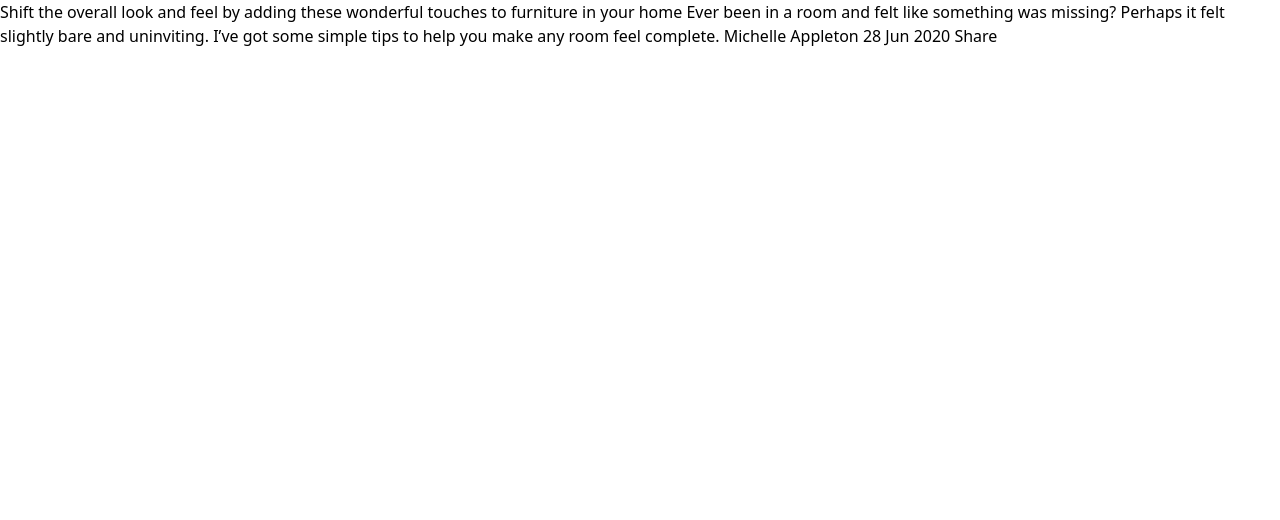
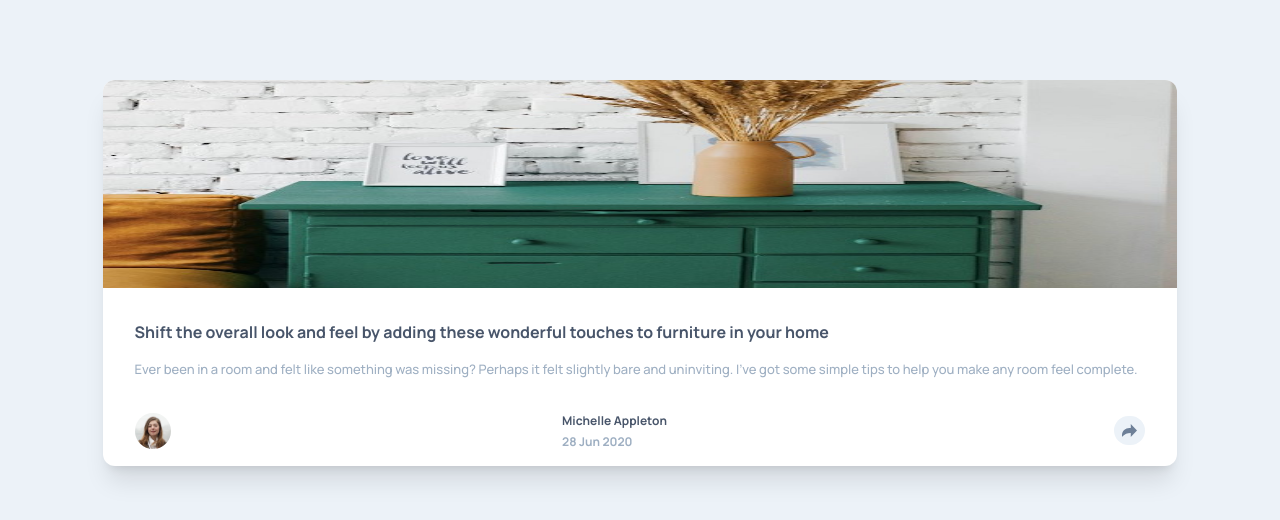
Before and after one commit to gusanchefullstack/prj-02-article-preview-component, a website built with Vite: page index.html in a window 1280 px wide. Built offline with nearby package versions, Linux system fonts and the light colour scheme.

Commit message:
💄  Add styles for 375px screens

```diff
--- a/index.html
+++ b/index.html
@@ -5,16 +5,55 @@
     <link rel="icon" type="image/svg+xml" href="favicon.svg" />
     <meta name="viewport" content="width=device-width, initial-scale=1.0" />
     <title>Frontend Mentor | Article preview component</title>
+    <link rel="preconnect" href="https://fonts.googleapis.com" />
+    <link rel="preconnect" href="https://fonts.gstatic.com" crossorigin />
+    <link
+      href="https://fonts.googleapis.com/css2?family=Manrope:wght@500;700&display=swap"
+      rel="stylesheet"
+    />
   </head>
-  <body>
+  <body
+    class="flex justify-center items-center my-20 mx-6 font-manrope text-project bg-lightGrayishBlue"
+  >
     <div id="app">
-      <main>
-        Shift the overall look and feel by adding these wonderful touches to
-        furniture in your home Ever been in a room and felt like something was
-        missing? Perhaps it felt slightly bare and uninviting. I’ve got some
-        simple tips to help you make any room feel complete. Michelle Appleton
-        28 Jun 2020 Share
-      </main>
+      <article class="bg-white rounded-xl shadow-xl overflow-hidden">
+        <div class="w-full h-52">
+          <img
+            class="w-full h-full"
+            src="images/drawers.jpg"
+            alt="Drawers"
+          />
+        </div>
+        <h1
+          class="text-veryDarkGrayishBlue text-[16px] font-bold pt-8 pb-4 px-8"
+        >
+          Shift the overall look and feel by adding these wonderful touches to
+          furniture in your home
+        </h1>
+        <p class="pl-8 text-grayishBlue pr-10 pb-8">
+          Ever been in a room and felt like something was missing? Perhaps it
+          felt slightly bare and uninviting. I’ve got some simple tips to help
+          you make any room feel complete.
+        </p>
+        <div class="px-8 pb-4 flex justify-between items-center space-x-4">
+          <img
+            class="rounded-full h-9"
+            src="images/avatar-michelle.jpg"
+            alt="avatar"
+          />
+          <div class="pr-14">
+            <p class="text-veryDarkGrayishBlue text-[12px] font-extrabold pb-1">
+              Michelle Appleton
+            </p>
+            <p class="text-xs text-grayishBlue font-semibold">28 Jun 2020</p>
+          </div>
+          <div
+            class="p-2 bg-lightGrayishBlue rounded-full flex justify-center items-center"
+          >
+            <img src="images/icon-share.svg" alt="share" />
+          </div>
+        </div>
+      </article>
     </div>
     <script type="module" src="/main.js"></script>
   </body>
--- a/tailwind.config.js
+++ b/tailwind.config.js
@@ -1,10 +1,20 @@
 module.exports = {
-  content: [
-    "./index.html",
-    "./src/**/*.{vue,js,ts,jsx,tsx}",
-  ],
+  content: ["./index.html", "./src/**/*.{vue,js,ts,jsx,tsx}"],
   theme: {
-    extend: {},
+    extend: {
+      fontFamily: {
+        manrope: ["Manrope", "sans-serif"],
+      },
+      fontSize: {
+        project: ["13px"],
+      },
+      colors: {
+        veryDarkGrayishBlue: "hsl(217, 19%, 35%)",
+        desaturatedDarkBlue: "hsl(214, 17%, 51%)",
+        grayishBlue: "hsl(212, 23%, 69%)",
+        lightGrayishBlue: "hsl(210, 46%, 95%)",
+      }
+    },
   },
   plugins: [],
-}
+};
```
Also changed, not shown: README.md.
